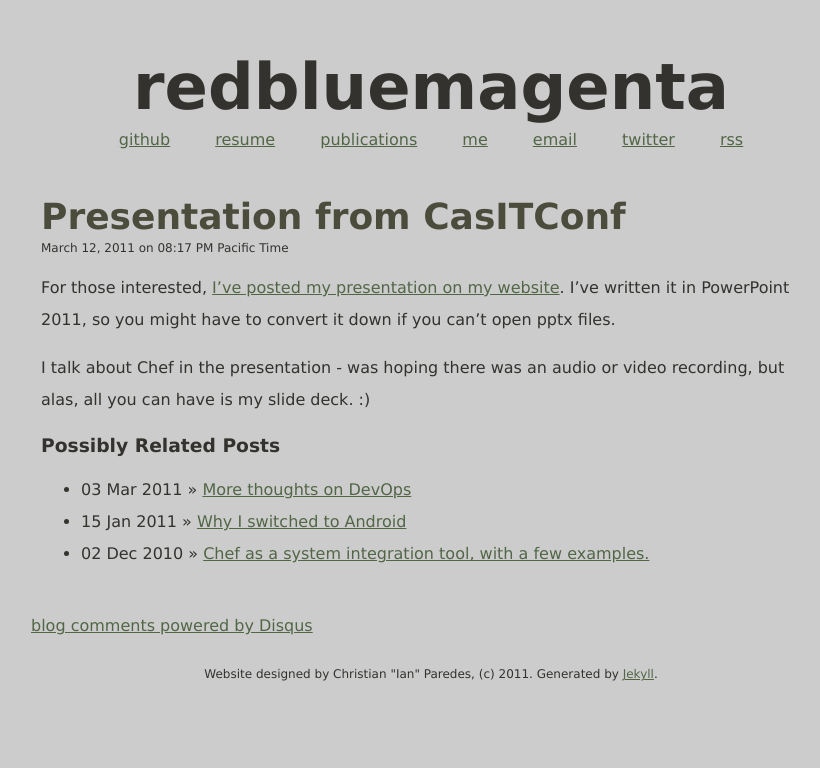
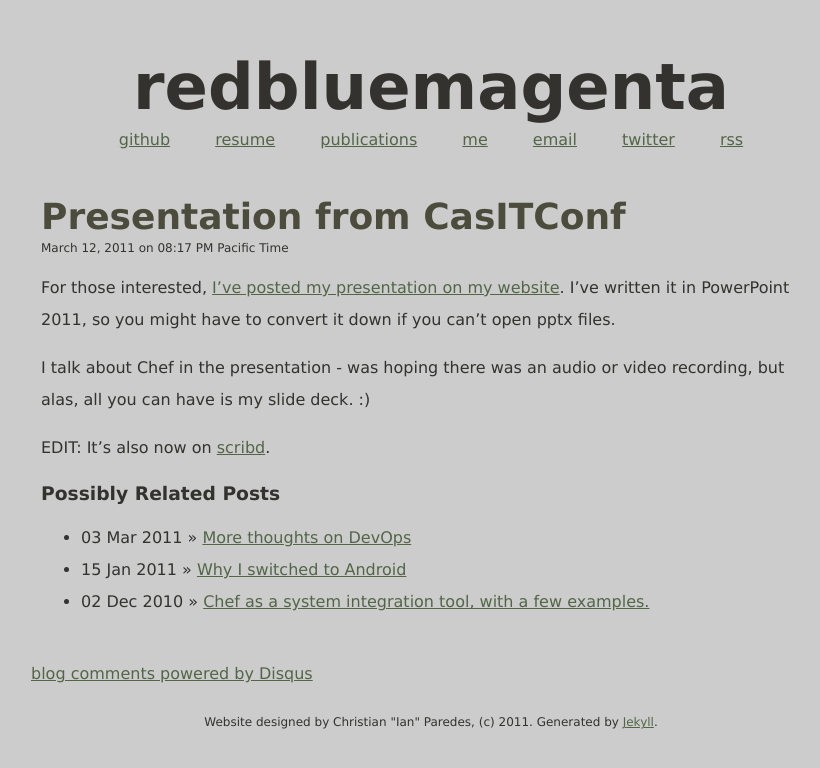
Before and after one commit to cparedes/redbluemagenta-new, a Jekyll site: the page built from _posts/2011-03-12-presentation-from-casitconf.markdown, in a window 1280 px wide. Shown: the top 768 px of the page, without its empty margins (209-1029 px from the left). Built offline with Jekyll 4.4.1, drawn with Linux system fonts in a browser that asks for light colours; Markdown is read by kramdown in place of the engine named in the settings; comment, search, counter and statistics services are not loaded.

Commit message:
Adding scribd link

```diff
--- a/_posts/2011-03-12-presentation-from-casitconf.markdown
+++ b/_posts/2011-03-12-presentation-from-casitconf.markdown
@@ -12,3 +12,7 @@ date: 2011-03-12 20:17:00
 For those interested, [I've posted my presentation on my website](/docs/casitconf.pptx).  I've written it in PowerPoint 2011, so you might have to convert it down if you can't open pptx files.
 
 I talk about Chef in the presentation - was hoping there was an audio or video recording, but alas, all you can have is my slide deck. :)
+
+EDIT: It's also now on [scribd].
+
+[scribd]: http://www.scribd.com/doc/50726535/Chef-A-quick-look-at-central-state-management
```
